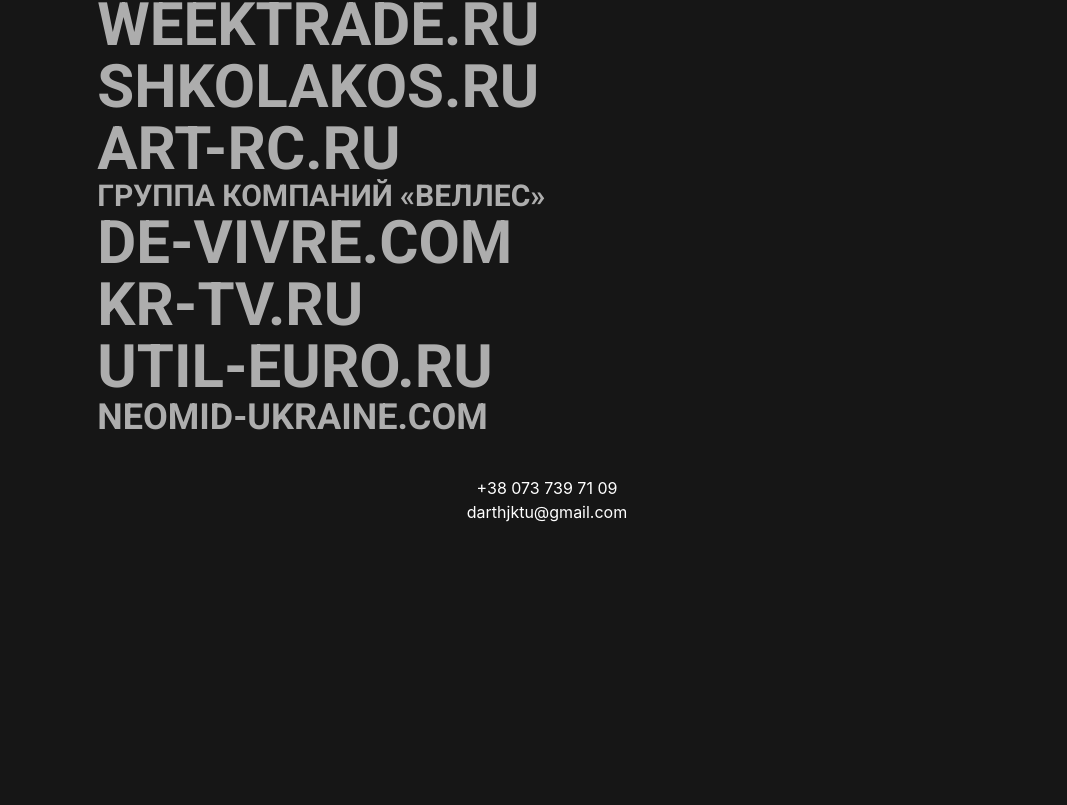
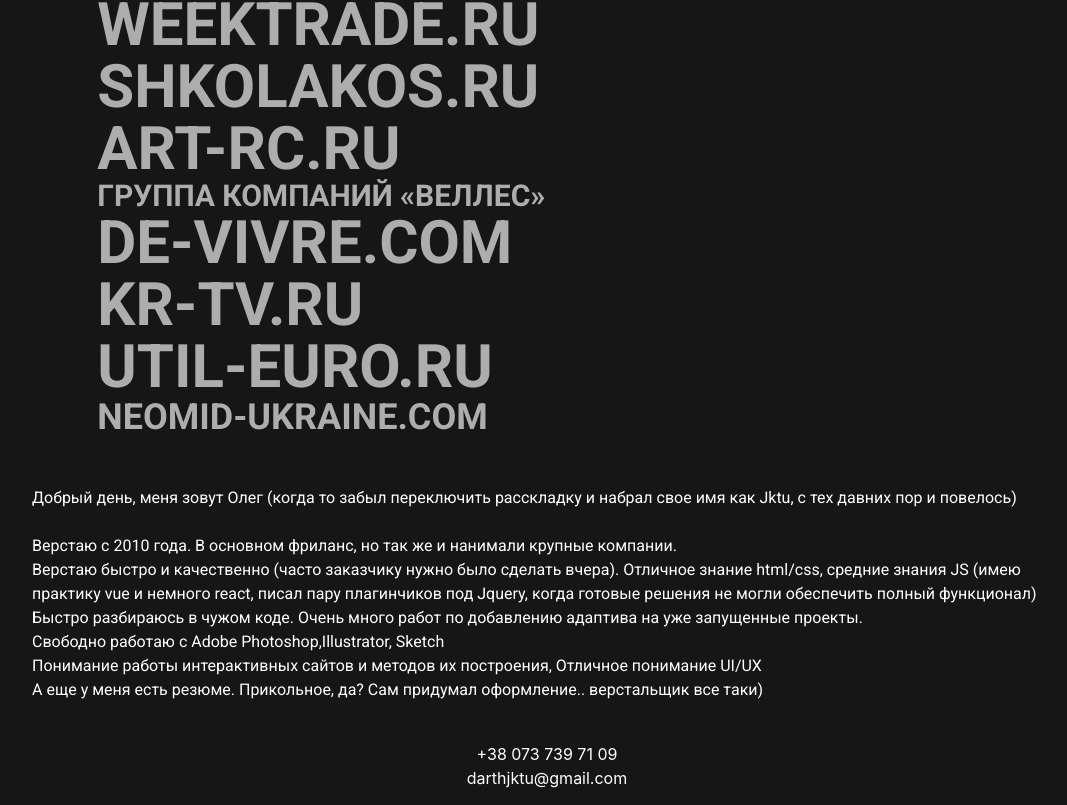
Before and after one commit to O1egBro/O1egBro.github.io, a plain HTML site: page index.html in a window 1280 px wide. Shown: the part 1344-2149 px from the top of the page, without its empty margins (93-1160 px from the left). Before the commit the page ends 1883 px from the top, so only its background shows below. Drawn offline with Linux system fonts and the light colour scheme; files whose address does not match are found by name.

Commit message:
infoText

```diff
--- a/index.html
+++ b/index.html
@@ -354,6 +354,32 @@
 
             </div>
         </section>
+        <section>
+            <div class="wrapper">
+                <div class="info">
+                    <div>
+
+                    </div>
+                    <div>
+                        <p>
+                            Добрый день, меня зовут Олег (когда то забыл переключить расскладку и набрал свое имя как Jktu, с тех давних пор и повелось)<br><br>
+                            Верстаю с 2010 года. В основном фриланс, но так же и нанимали крупные компании.
+                            <br>
+                            Верстаю быстро и качественно (часто заказчику нужно было сделать вчера). Отличное знание html/css, средние знания JS (имею практику vue и немного react, писал пару плагинчиков под Jquery, когда готовые решения не могли обеспечить полный функционал)
+                            <br>
+                            Быстро разбираюсь в чужом коде. Очень много работ по добавлению адаптива на уже запущенные проекты.
+                            <br>
+                            Cвободно работаю с Adobe Photoshop,Illustrator, Sketch
+                            <br>
+                            Понимание работы интерактивных сайтов и методов их построения, Отличное понимание UI/UX
+                            <br>
+                            А еще у меня есть <a href="https://docs.google.com/document/d/1BSsNMnie_iQu0G0-7IWRmw2r_Ldu0ook_pEJJhl674Q/edit?usp=sharing" target="_blank">резюме</a>. Прикольное, да? Сам придумал оформление.. верстальщик все таки)
+
+                        </p>
+                    </div>
+                </div>
+            </div>
+        </section>
     </div>
     <footer class="footer">
         <a href="">+38 073 739 71 09</a>
```
